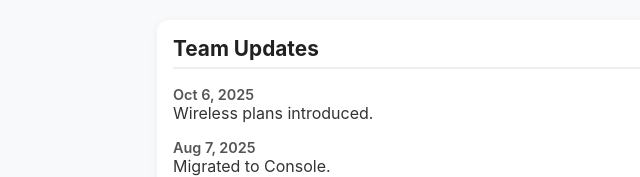
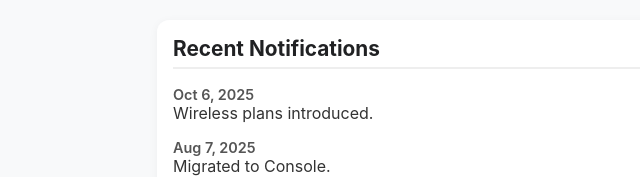
Before and after one commit to anilasalfi/widget-notion, a plain HTML site: page index.html in a window 1280 px wide. Shown: the top 177 px of the page, without its empty margins (167-807 px from the left). Drawn offline with Linux system fonts and the light colour scheme.

Commit message:
Update index.html

```diff
--- a/index.html
+++ b/index.html
@@ -8,7 +8,7 @@
 </head>
 <body>
   <div class="updates-box">
-    <h2>Team Updates</h2>
+    <h2>Recent Notifications</h2>
     <div class="update">
       <div class="update-date">Oct 6, 2025</div>
       <div class="update-text">Wireless plans introduced.</div>
```
